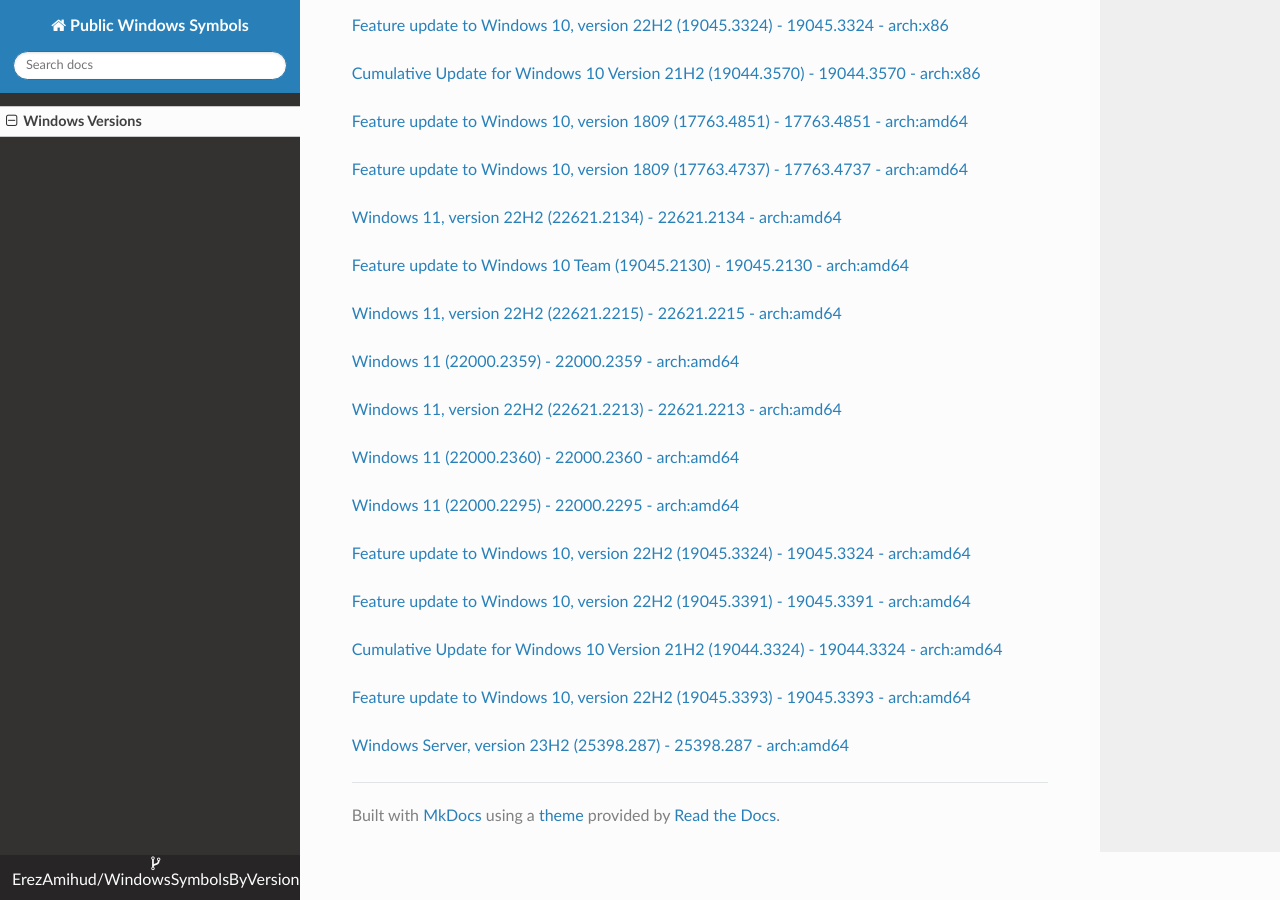
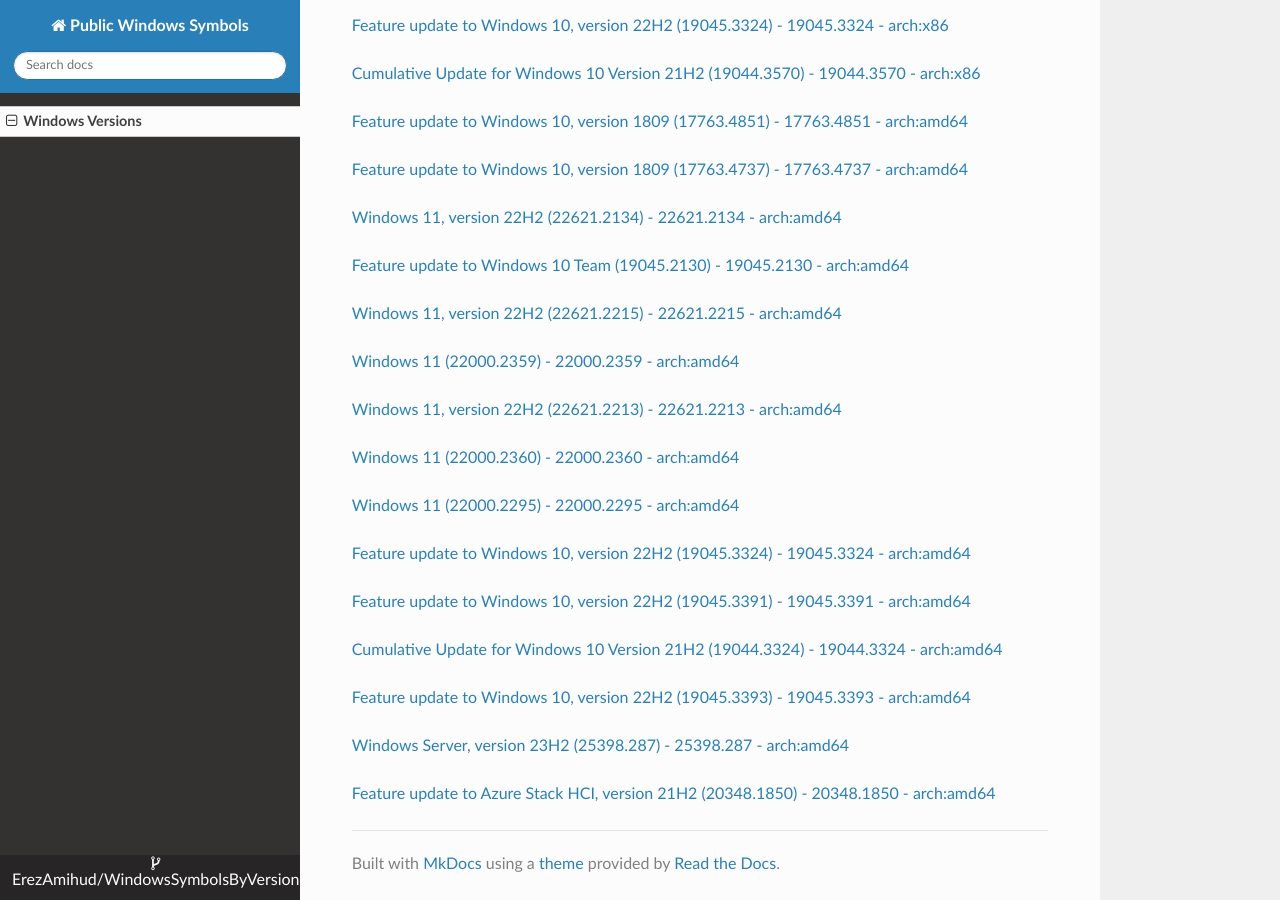
Before and after one commit to ErezAmihud/WindowsSymbolsByVersion, an MkDocs documentation site: the page built from docs/index.md, in a window 1280 px wide and 900 px high, scrolled down 26525 px. Built offline with MkDocs 1.6.1, drawn with Linux system fonts in a browser that asks for light colours; nearby versions of some CDN libraries.

Commit message:
Automated commit, add manifest for 86dc5607-4f99-4b07-8601-dd5687512ff3

```diff
--- a/docs/index.md
+++ b/docs/index.md
@@ -1510,3 +1510,6 @@
 
 
 [Windows Server, version 23H2 (25398.287) - 25398.287 - arch:amd64](https://github.com/ErezAmihud/WindowsSymbolsByVersion/blob/main/manifests/2892fb44-abdf-478c-af7f-5afec04035c9.manifest)
+
+
+[Feature update to Azure Stack HCI, version 21H2 (20348.1850) - 20348.1850 - arch:amd64](https://github.com/ErezAmihud/WindowsSymbolsByVersion/blob/main/manifests/86dc5607-4f99-4b07-8601-dd5687512ff3.manifest)
```
Also changed, not shown: process_builds.json (+1 -1 lines), 1 other file.
